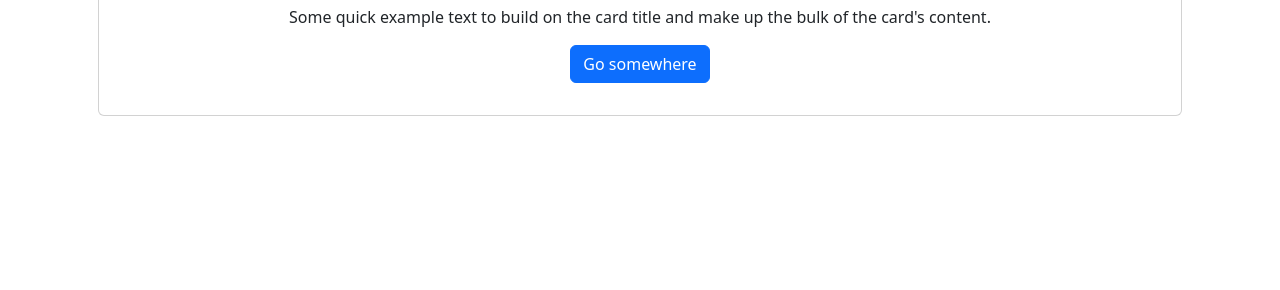
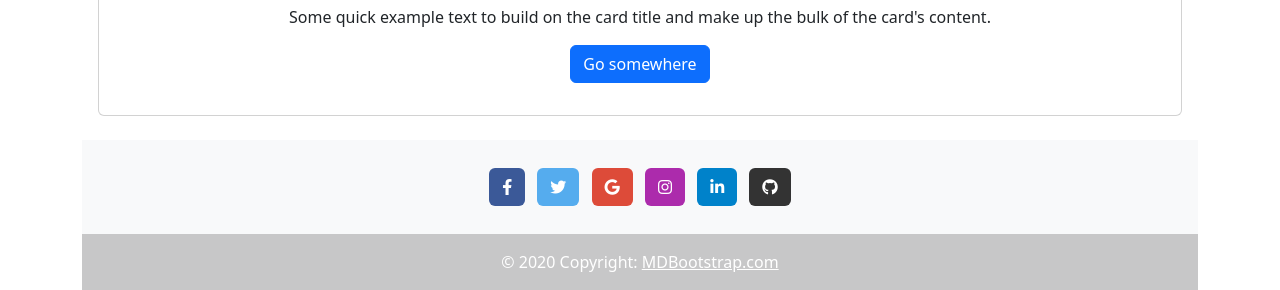
Before and after one commit to viacheslavk55/Gallery, a plain HTML site: page index.html in a window 1280 px wide. Shown: the part 2906-3196 px from the top of the page. Before the commit the page ends 3046 px from the top, so only its background shows below. Drawn offline with nearby package versions, Linux system fonts and the light colour scheme.

Commit message:
finished tutorial

```diff
--- a/index.html
+++ b/index.html
@@ -7,6 +7,9 @@
   <title>Monthly Website Gallery</title>
   <link href="https://cdn.jsdelivr.net/npm/bootstrap@5.3.2/dist/css/bootstrap.min.css" rel="stylesheet"
     integrity="sha384-T3c6CoIi6uLrA9TneNEoa7RxnatzjcDSCmG1MXxSR1GAsXEV/Dwwykc2MPK8M2HN" crossorigin="anonymous" />
+  <link rel="stylesheet" href="https://cdnjs.cloudflare.com/ajax/libs/font-awesome/6.4.2/css/all.min.css"
+    integrity="sha512-z3gLpd7yknf1YoNbCzqRKc4qyor8gaKU1qmn+CShxbuBusANI9QpRohGBreCFkKxLhei6S9CQXFEbbKuqLg0DA=="
+    crossorigin="anonymous" referrerpolicy="no-referrer" />
   <link rel="stylesheet" href="style.css">
 </head>
 
@@ -92,7 +95,7 @@
     </div>
     <!-- Header Section Ends -->
 
-    <!-- Gallery -->
+    <!-- Gallery starts -->
 
     <div class="row m-3">
       <!-- November -->
@@ -131,6 +134,48 @@
     </div>
 
     <!-- Gallery END -->
+
+    <!-- Footer starts -->
+    <footer class="bg-light text-center text-white">
+      <!-- Grid container -->
+      <div class="container p-4 pb-0">
+        <!-- Section: Social media -->
+        <section class="mb-4">
+          <!-- Facebook -->
+          <a class="btn text-white btn-floating m-1" style="background-color: #3b5998;" href="#!" role="button"><i
+              class="fab fa-facebook-f"></i></a>
+
+          <!-- Twitter -->
+          <a class="btn text-white btn-floating m-1" style="background-color: #55acee;" href="#!" role="button"><i
+              class="fab fa-twitter"></i></a>
+
+          <!-- Google -->
+          <a class="btn text-white btn-floating m-1" style="background-color: #dd4b39;" href="#!" role="button"><i
+              class="fab fa-google"></i></a>
+
+          <!-- Instagram -->
+          <a class="btn text-white btn-floating m-1" style="background-color: #ac2bac;" href="#!" role="button"><i
+              class="fab fa-instagram"></i></a>
+
+          <!-- Linkedin -->
+          <a class="btn text-white btn-floating m-1" style="background-color: #0082ca;" href="#!" role="button"><i
+              class="fab fa-linkedin-in"></i></a>
+          <!-- Github -->
+          <a class="btn text-white btn-floating m-1" style="background-color: #333333;" href="#!" role="button"><i
+              class="fab fa-github"></i></a>
+        </section>
+        <!-- Section: Social media -->
+      </div>
+      <!-- Grid container -->
+
+      <!-- Copyright -->
+      <div class="text-center p-3" style="background-color: rgba(0, 0, 0, 0.2);">
+        © 2020 Copyright:
+        <a class="text-white" href="https://mdbootstrap.com/">MDBootstrap.com</a>
+      </div>
+      <!-- Copyright -->
+    </footer>
+    <!-- Footer ENDS -->
   </div>
 
   <script src="https://cdn.jsdelivr.net/npm/bootstrap@5.3.2/dist/js/bootstrap.bundle.min.js"
```
